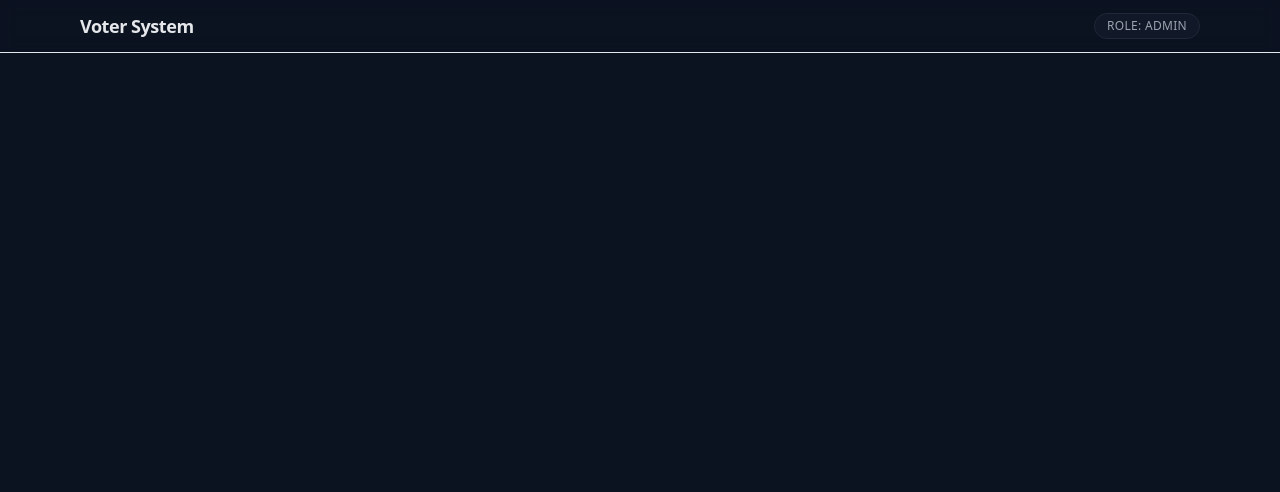
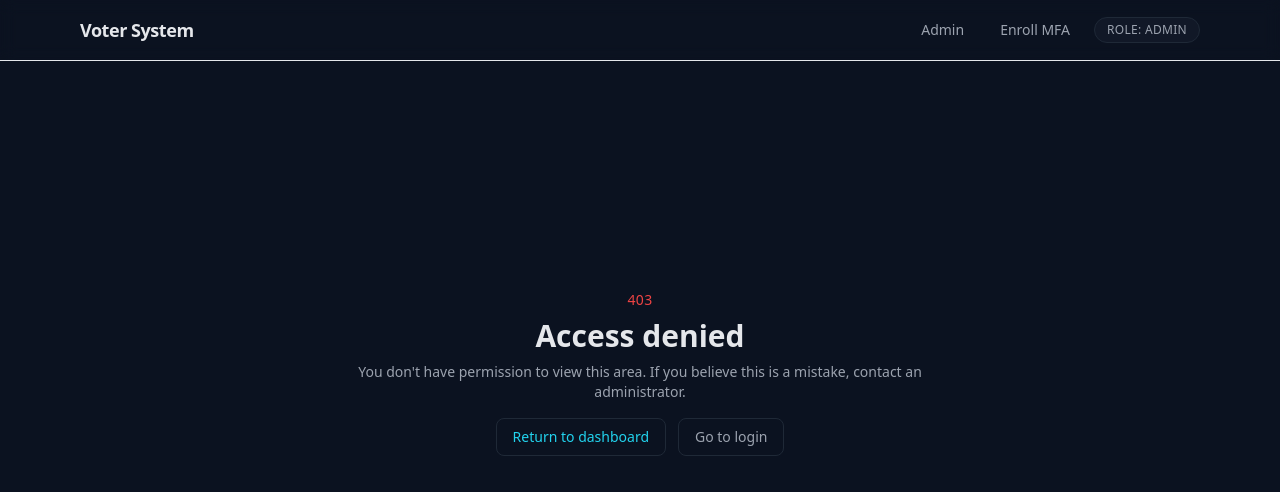
Before and after one commit to RahulAdithya/secure-systems-capstone-Voter-System, a React (Vite) app in the folder frontend/: page /403 in a window 1280 px wide. Shown: the top 492 px of the page. Built offline with nearby package versions, Linux system fonts and the light colour scheme; no server answers; sample sign-in values are in the browser's storage.

Commit message:
feat(req13): add client-side admin guards (#50)

```diff
--- a/frontend/src/App.tsx
+++ b/frontend/src/App.tsx
@@ -8,14 +8,25 @@ import MfaEnroll from "./pages/MfaEnroll";
 import Signup from "./pages/Signup";
 import AdminDashboard from "./pages/AdminDashboard";
 import UserDashboard from "./pages/UserDashboard";
+import Forbidden from "./pages/Forbidden";
 import AppChrome from "./components/layout/AppChrome";
 
 type ProtectedProps = {
   children: React.ReactNode;
 };
 
-function Protected({ children }: ProtectedProps) {
+function RequireAuth({ children }: ProtectedProps) {
   return auth.isAuthed() ? <>{children}</> : <Navigate to="/login" replace />;
+}
+
+function RequireAdmin({ children }: ProtectedProps) {
+  if (!auth.isAuthed()) {
+    return <Navigate to="/admin-login" replace />;
+  }
+  if (!auth.isAdmin()) {
+    return <Navigate to="/403" replace />;
+  }
+  return <>{children}</>;
 }
 
 export default function App(): React.ReactElement {
@@ -27,18 +38,24 @@ export default function App(): React.ReactElement {
           <Route path="/admin-login" element={<AdminLogin />} />
           <Route path="/signup" element={<Signup />} />
           <Route path="/mfa-enroll" element={<MfaEnroll />} />
+          <Route path="/403" element={<Forbidden />} />
           <Route
             path="/"
             element={
-              <Protected>
-                {auth.isAdmin() ? (
-                  <AdminDashboard />
-                ) : (
-                  <UserDashboard />
-                )}
-              </Protected>
+              <RequireAuth>
+                {auth.isAdmin() ? <Navigate to="/admin" replace /> : <UserDashboard />}
+              </RequireAuth>
             }
           />
+          <Route
+            path="/admin"
+            element={
+              <RequireAdmin>
+                <AdminDashboard />
+              </RequireAdmin>
+            }
+          />
+          <Route path="*" element={<Navigate to="/" replace />} />
         </Routes>
       </AppChrome>
     </BrowserRouter>
--- a/frontend/src/components/layout/AppChrome.tsx
+++ b/frontend/src/components/layout/AppChrome.tsx
@@ -1,4 +1,5 @@
-import { useEffect, useState } from "react";
+import { useEffect, useMemo, useState } from "react";
+import { Link, useLocation } from "react-router-dom";
 
 import { auth } from "../../lib/auth";
 type Props = {
@@ -7,6 +8,7 @@ type Props = {
 
 export default function AppChrome({ children }: Props): React.ReactElement {
   const [role, setRole] = useState<"admin" | "voter" | null>(null);
+  const location = useLocation();
 
   useEffect(() => {
     setRole(auth.getRole());
@@ -20,18 +22,47 @@ export default function AppChrome({ children }: Props): React.ReactElement {
     return () => window.removeEventListener("storage", handleStorage);
   }, []);
 
+  const navLinks = useMemo(() => {
+    if (role === "admin") {
+      return [
+        { to: "/admin", label: "Admin" },
+        { to: "/mfa-enroll", label: "Enroll MFA" },
+      ];
+    }
+    if (role === "voter") {
+      return [{ to: "/", label: "Dashboard" }];
+    }
+    return [
+      { to: "/login", label: "User Login" },
+      { to: "/admin-login", label: "Admin Login" },
+    ];
+  }, [role]);
+
+  const linkClasses = (path: string) =>
+    [
+      "rounded-lg px-3 py-2 text-sm transition",
+      location.pathname === path
+        ? "bg-primary/10 text-primary"
+        : "text-muted hover:text-primary hover:bg-primary/5",
+    ].join(" ");
+
   return (
     <div className="min-h-screen bg-bg text-text transition-colors duration-200">
       <header className="sticky top-0 z-10 border-b border-border/70 bg-bg/80 backdrop-blur">
         <div className="mx-auto flex max-w-6xl items-center justify-between px-4 py-3">
           <span className="text-lg font-semibold tracking-tight">Voter System</span>
-          <div className="flex items-center gap-3">
+          <nav className="flex items-center gap-3">
+            {navLinks.map((link) => (
+              <Link key={link.to} to={link.to} className={linkClasses(link.to)}>
+                {link.label}
+              </Link>
+            ))}
             {role && (
               <span className="rounded-full border border-border bg-bg-elev px-3 py-1 text-xs uppercase tracking-wide text-muted">
                 role: {role}
               </span>
             )}
-          </div>
+          </nav>
         </div>
       </header>
       <main className="mx-auto w-full max-w-6xl flex-1 px-4 py-8">{children}</main>
--- a/frontend/src/lib/ux.ts
+++ b/frontend/src/lib/ux.ts
@@ -5,8 +5,9 @@ function ensureSid(): string {
   let sid = localStorage.getItem("sid");
   if (!sid) {
     // Prefer crypto.randomUUID if available
-    const gen = (globalThis as any).crypto?.randomUUID
-      ? (globalThis as any).crypto.randomUUID()
+    const cryptoObj: Crypto | undefined = globalThis.crypto;
+    const gen = cryptoObj?.randomUUID
+      ? cryptoObj.randomUUID()
       : `${Date.now().toString(36)}-${Math.random().toString(36).slice(2, 10)}`;
     sid = gen;
     localStorage.setItem("sid", sid);
--- a/frontend/src/pages/AdminDashboard.tsx
+++ b/frontend/src/pages/AdminDashboard.tsx
@@ -1,6 +1,7 @@
 import React, { useEffect, useMemo, useState } from "react";
 import { api } from "../lib/api";
 import { auth } from "../lib/auth";
+import { emitUx } from "../lib/ux";
 import Button from "../components/ui/Button";
 import Card from "../components/ui/Card";
 
--- a/frontend/src/pages/AdminLogin.tsx
+++ b/frontend/src/pages/AdminLogin.tsx
@@ -3,6 +3,7 @@ import { isAxiosError } from "axios";
 
 import { api } from "../lib/api";
 import { auth } from "../lib/auth";
+import { emitUx } from "../lib/ux";
 import Card from "../components/ui/Card";
 import Button from "../components/ui/Button";
 import Input from "../components/ui/Input";
--- /dev/null
+++ b/frontend/src/pages/Forbidden.tsx
@@ -0,0 +1,24 @@
+import React from "react";
+import { Link } from "react-router-dom";
+
+export default function Forbidden(): React.ReactElement {
+  return (
+    <div className="mx-auto flex min-h-[70vh] w-full max-w-xl flex-col items-center justify-center gap-4 text-center">
+      <div className="space-y-2">
+        <p className="text-sm uppercase tracking-wide text-red-500">403</p>
+        <h1 className="text-3xl font-semibold">Access denied</h1>
+        <p className="text-sm text-muted">
+          You don&apos;t have permission to view this area. If you believe this is a mistake, contact an administrator.
+        </p>
+      </div>
+      <div className="flex flex-wrap items-center justify-center gap-3 text-sm">
+        <Link className="rounded-lg border border-border px-4 py-2 text-primary hover:bg-primary/10" to="/">
+          Return to dashboard
+        </Link>
+        <Link className="rounded-lg border border-border px-4 py-2 text-muted hover:bg-bg-elev" to="/login">
+          Go to login
+        </Link>
+      </div>
+    </div>
+  );
+}
--- a/frontend/src/pages/Login.tsx
+++ b/frontend/src/pages/Login.tsx
@@ -3,6 +3,7 @@ import { isAxiosError } from "axios";
 
 import { api } from "../lib/api";
 import { auth } from "../lib/auth";
+import { emitUx } from "../lib/ux";
 import Card from "../components/ui/Card";
 import Button from "../components/ui/Button";
 import Input from "../components/ui/Input";
--- a/frontend/src/pages/UserDashboard.tsx
+++ b/frontend/src/pages/UserDashboard.tsx
@@ -2,6 +2,7 @@ import React, { FormEvent, useEffect, useMemo, useState } from "react";
 import { isAxiosError } from "axios";
 import { api } from "../lib/api";
 import { auth } from "../lib/auth";
+import { emitUx } from "../lib/ux";
 import Button from "../components/ui/Button";
 import Card from "../components/ui/Card";
 import Label from "../components/ui/Label";
```
